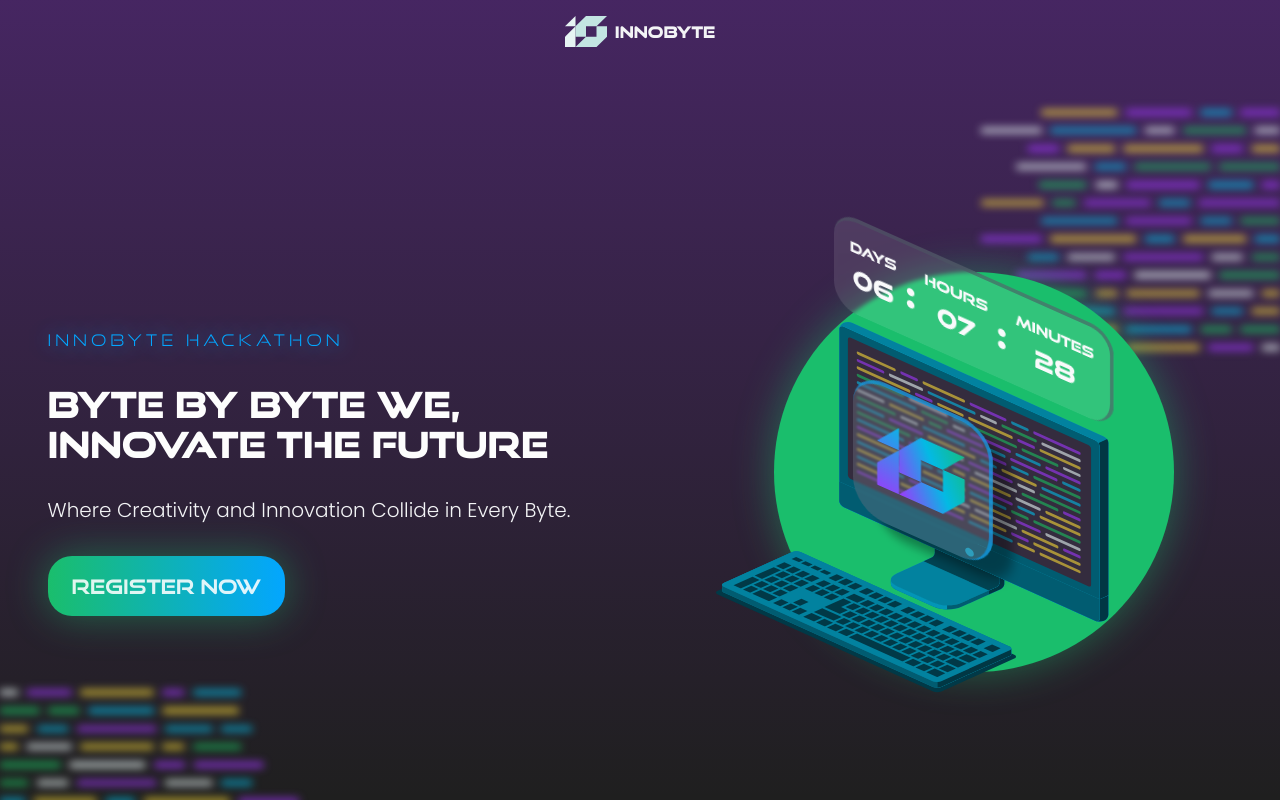
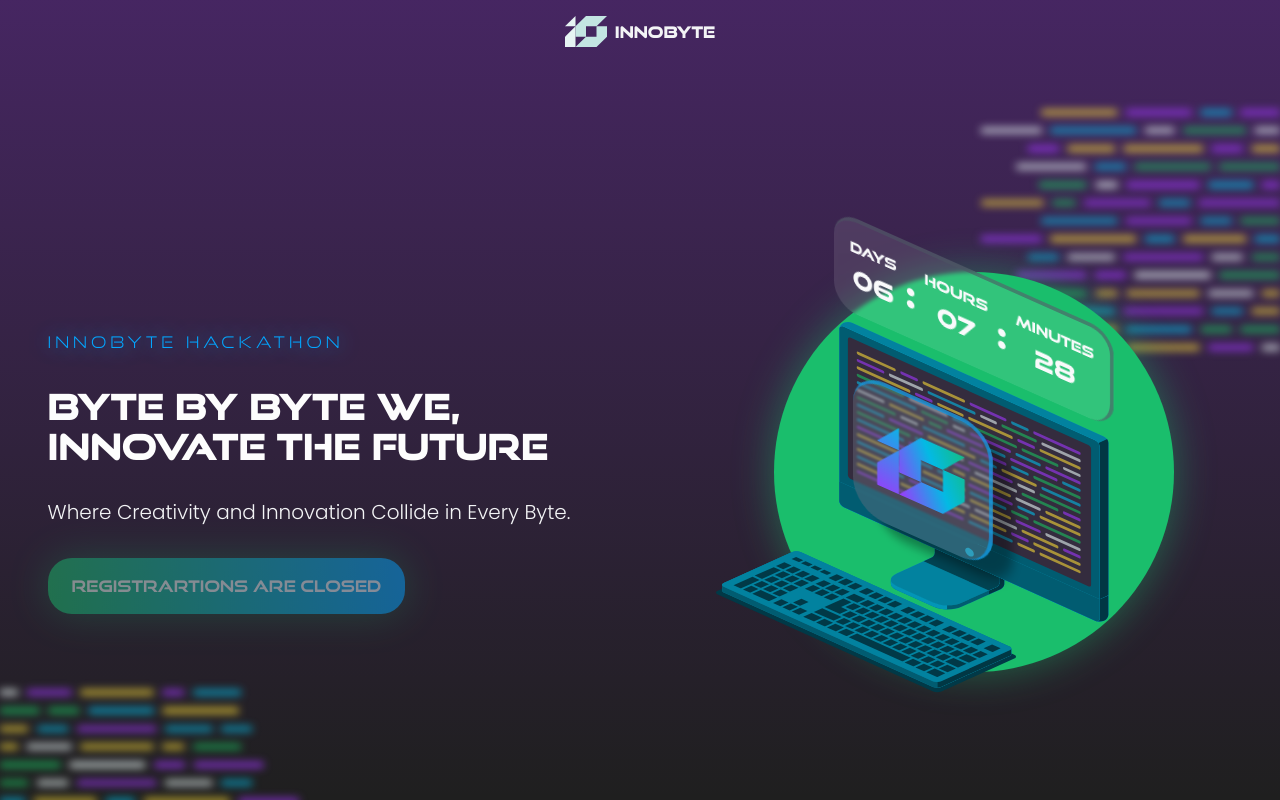
Before and after one commit to Abderrahmane-Deffaf/InnoByte, a React (Vite) app: page / in a window 1280 px wide. Built offline with nearby package versions, Linux system fonts and the light colour scheme; a web font is replaced by a local one.

Commit message:
close reg

```diff
--- a/src/components/hero-section/Hero.jsx
+++ b/src/components/hero-section/Hero.jsx
@@ -42,10 +42,10 @@
             Where Creativity and Innovation Collide in Every Byte.{" "}
           </p>
           <button
-            onClick={() => showHandler(true)}
-            className="  w-fit font-goodtimes-rg text-xl font-bold py-2 px-3 lg:py-4 lg:px-6 rounded-3xl  bg-gradient-to-r from-mainGreen to-mainBlue transition-all  duration-300 drop-shadow-green hover:bg-gradient-to-r hover:from-mainBlue hover:to-mainPurple hover:drop-shadow-blue"
+            disabled
+            className=" opacity-50 w-fit font-goodtimes-rg text-base font-bold py-2 px-3 lg:py-4 lg:px-6 rounded-3xl  bg-gradient-to-r from-mainGreen to-mainBlue transition-all  duration-300 drop-shadow-green "
           >
-            register now
+            Registrartions are closed
           </button>
         </div>
         <div className=" z-10 hero-img group w-[150px]  mx-auto h-[300px] lg:w-[550px] lg:h-[450px] relative transition-all duration-500 ">
```
